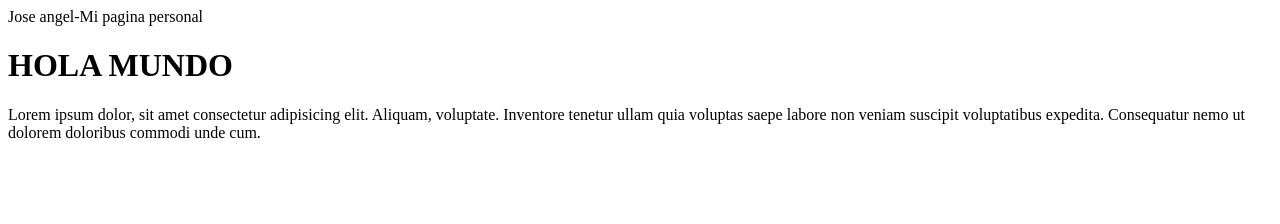
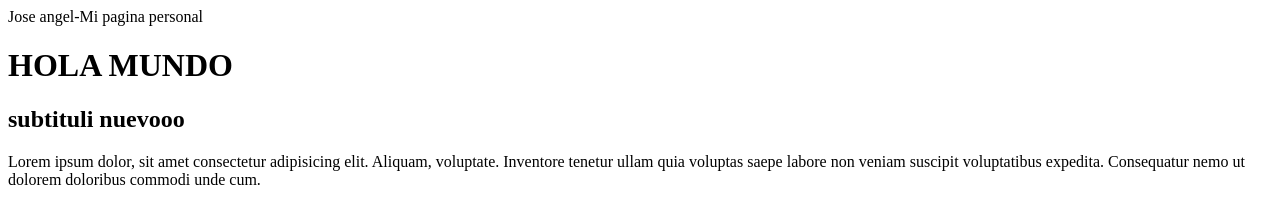
Before and after one commit to jose2024pro/webpesonal, a plain HTML site: page index.html in a window 1280 px wide. Drawn offline with Linux system fonts and the light colour scheme.

Commit message:
commit de desarrollo: subtitulo nuevo

```diff
--- a/index.html
+++ b/index.html
@@ -9,6 +9,7 @@
     <header>Jose angel-Mi pagina personal</header>
 
     <h1>HOLA MUNDO</h1>
+    <h2>subtituli nuevooo</h2>
     <P>Lorem ipsum dolor, sit amet consectetur adipisicing elit. Aliquam, voluptate. Inventore tenetur ullam quia voluptas saepe labore non veniam suscipit voluptatibus expedita. Consequatur nemo ut dolorem doloribus commodi unde cum.</P>
 </body>
 </html>
```
